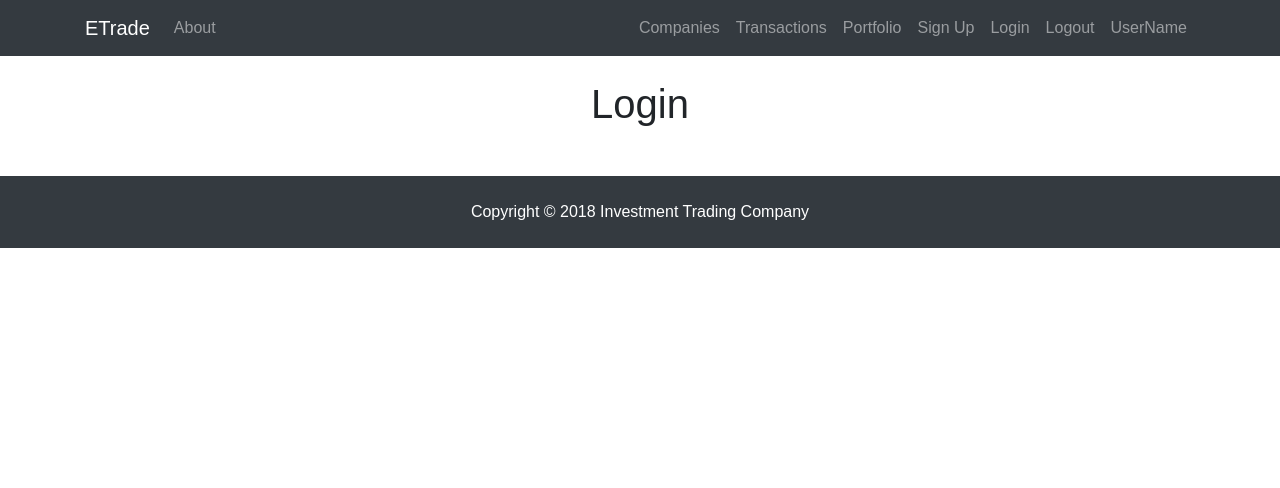
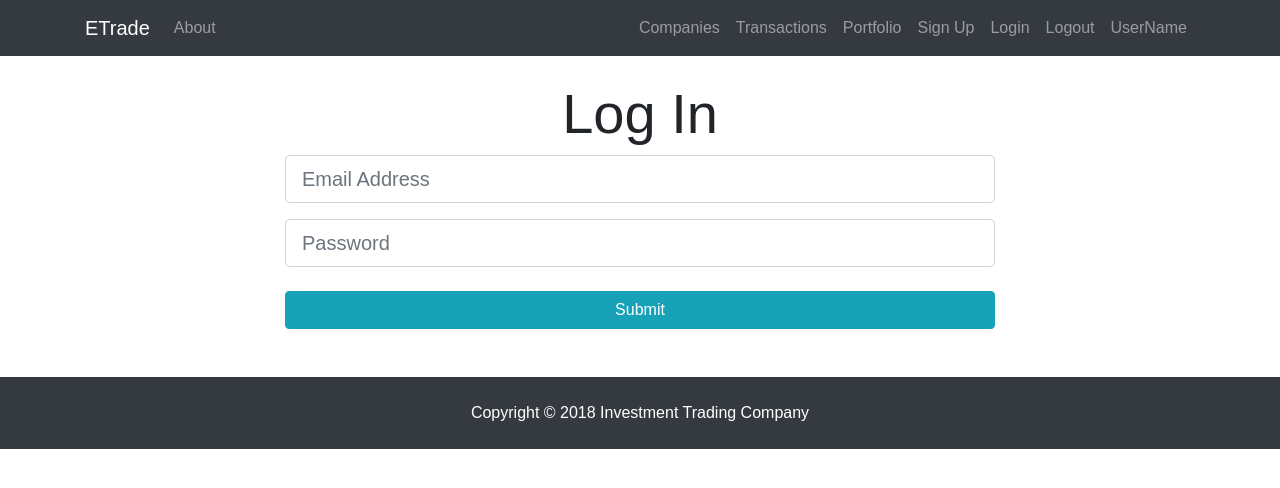
Before and after one commit to electrone901/TTP-FS-20180728, a React (Create React App) app in the folder client/: page /login in a window 1280 px wide. Shown: the top 488 px of the page. Built offline with nearby package versions, Linux system fonts and the light colour scheme.

Commit message:
add login screen

```diff
--- a/client/src/components/auth/Login.js
+++ b/client/src/components/auth/Login.js
@@ -1,11 +1,63 @@
 import React, { Component } from 'react';
 
-export default class Login extends Component {
-  render() {
-    return (
-      <div className="App">
-        <h1>Login</h1>
-      </div>
-    );
-  }
+export default class Login extends Component{
+    constructor(){
+        super();
+        this.state = {
+            email: '',
+            password: '',
+            errors: {}
+        };
+        this.onChange = this.onChange.bind(this);
+        this.onSubmit = this.onSubmit.bind(this);
+    }
+
+    onChange(e){
+        this.setState({[e.target.name]: e.target.value});
+    }
+
+    onSubmit(e){
+        e.preventDefault();
+        const user = {
+            email: this.state.email,
+            password: this.state.password
+        };
+
+        console.log(user);
+    }
+
+    render(){
+        return(
+            <div className="login">
+                <div className="container">
+                  <div className="row">
+                    <div className="col-md-8 m-auto">
+                      <h1 className="display-4 text-center">Log In</h1>
+                      <form onSubmit={this.onSubmit}>
+                        <div className="form-group">
+                          <input
+                            type="email"
+                            className="form-control form-control-lg"
+                            placeholder="Email Address"
+                            name="email"
+                            value={this.state.email}
+                            onChange={this.onChange} />
+                        </div>
+                        <div className="form-group">
+                          <input
+                            type="password"
+                            className="form-control form-control-lg"
+                            placeholder="Password"
+                            name="password"
+                            value={this.state.password}
+                            onChange={this.onChange} />
+                        </div>
+                        <input type="submit" className="btn btn-info btn-block mt-4" />
+                      </form>
+                    </div>
+                  </div>
+                </div>
+            </div>
+        );
+    }
 }
```
